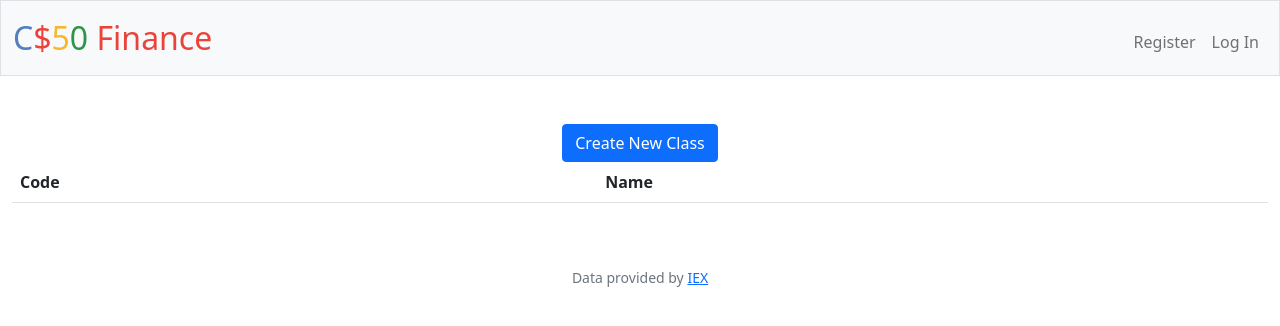
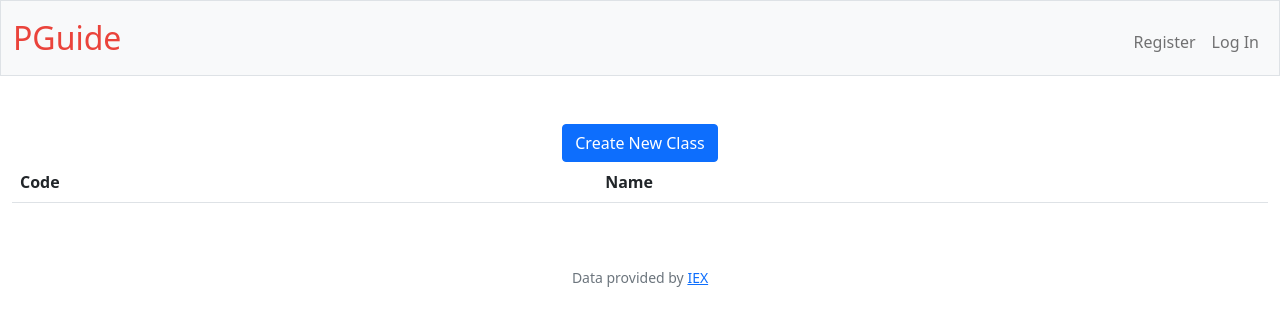
Before and after one commit to WilliamHYZhang/PGuide, a Flask app: page / in a window 1280 px wide. Shown: the top 326 px of the page. Run offline with Flask 2, Linux system fonts and the light colour scheme; lists and menus that the app fills with data are empty; some libraries are stand-ins or nearby versions.

Commit message:
feat:update html code

```diff
--- a/static/styles.css
+++ b/static/styles.css
@@ -5,19 +5,7 @@ nav .navbar-brand
 }
 
 /* Colors for brand */
-nav .navbar-brand .blue
-{
-    color: #537fbe;
-}
 nav .navbar-brand .red
 {
     color: #ea433b;
 }
-nav .navbar-brand .yellow
-{
-    color: #f5b82e;
-}
-nav .navbar-brand .green
-{
-    color: #2e944b;
-}
--- a/templates/layout.html
+++ b/templates/layout.html
@@ -24,7 +24,7 @@
 
         <nav class="bg-light border navbar navbar-expand-md navbar-light">
             <div class="container-fluid">
-                <a class="navbar-brand" href="/"><span class="blue">C</span><span class="red">$</span><span class="yellow">5</span><span class="green">0</span> <span class="red">Finance</span></a>
+                <a class="navbar-brand" href="/"><span class="red">PGuide</span></a>
                 <button aria-controls="navbar" aria-expanded="false" aria-label="Toggle navigation" class="navbar-toggler" data-bs-target="#navbar" data-bs-toggle="collapse" type="button">
                     <span class="navbar-toggler-icon"></span>
                 </button>
--- a/templates/login.html
+++ b/templates/login.html
@@ -5,6 +5,7 @@
 {% endblock %}
 
 {% block main %}
+<!-- From finance pset -->
     <form action="/login" method="post">
         <div class="mb-3">
             <input autocomplete="off" autofocus class="form-control mx-auto w-auto" id="username" name="username" placeholder="Username" type="text">
```
